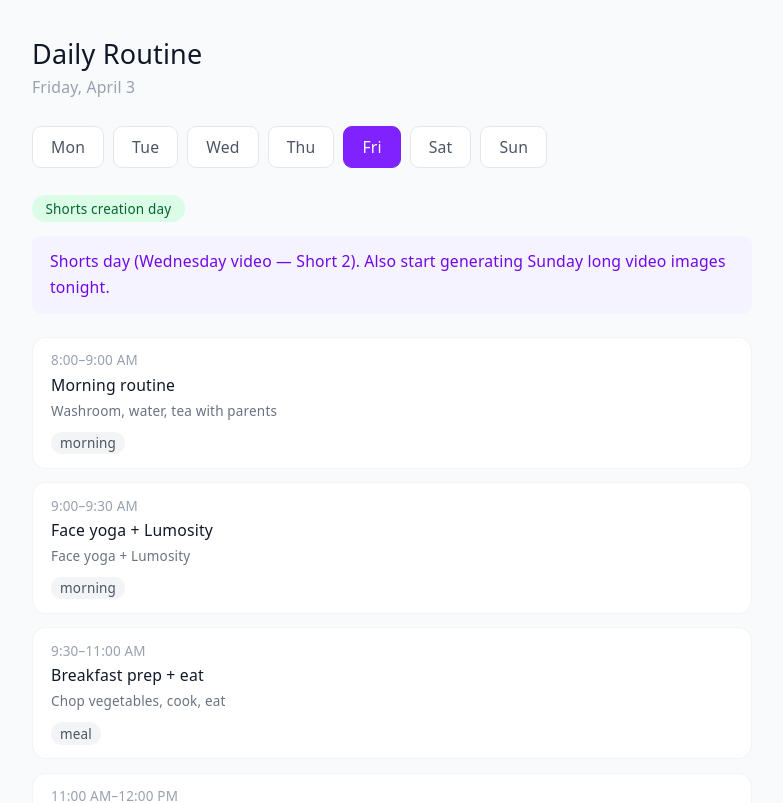
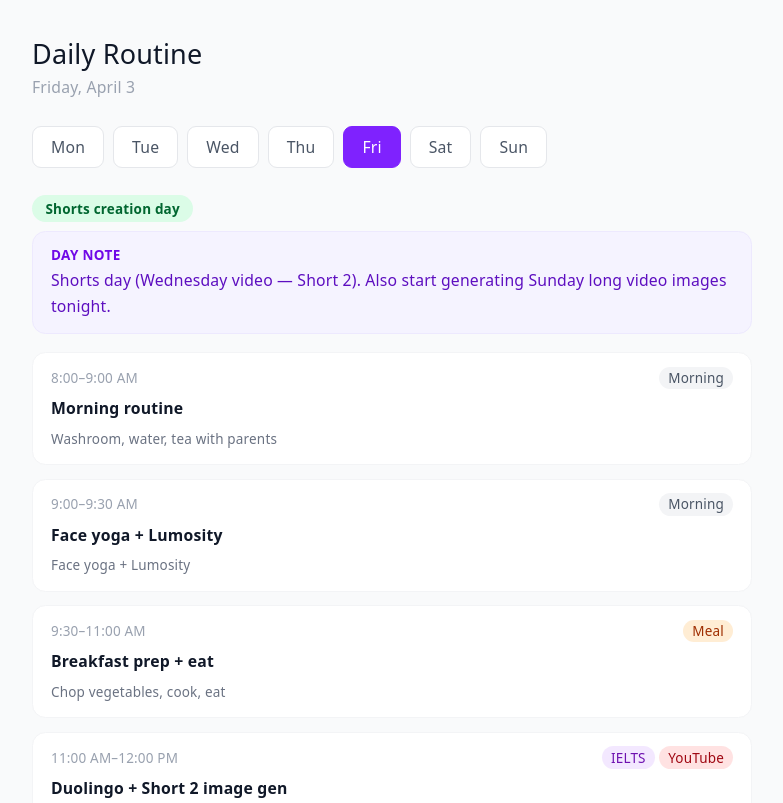
Before and after one commit to AJoty2023/To-do-list, a React (Vite) app: page / in a window 1280 px wide. Shown: the top 803 px of the page, without its empty margins (248-1031 px from the left). Built offline with nearby package versions, Linux system fonts and the light colour scheme.

Commit message:
Block Card

```diff
--- /dev/null
+++ b/src/components/BlockCard.tsx
@@ -0,0 +1,53 @@
+import type { Block } from '../types'
+
+const tagMeta: Record<string, { label: string; className: string }> = {
+  ielts:   { label: 'IELTS',    className: 'bg-purple-100 text-purple-800 dark:bg-purple-900/40 dark:text-purple-300' },
+  gre:     { label: 'GRE',      className: 'bg-violet-100 text-violet-800 dark:bg-violet-900/40 dark:text-violet-300' },
+  youtube: { label: 'YouTube',  className: 'bg-red-100 text-red-800 dark:bg-red-900/40 dark:text-red-300' },
+  cpp:     { label: 'C++',      className: 'bg-blue-100 text-blue-800 dark:bg-blue-900/40 dark:text-blue-300' },
+  github:  { label: 'GitHub',   className: 'bg-green-100 text-green-800 dark:bg-green-900/40 dark:text-green-300' },
+  skill:   { label: 'Skill',    className: 'bg-teal-100 text-teal-800 dark:bg-teal-900/40 dark:text-teal-300' },
+  prayer:  { label: 'Prayer',   className: 'bg-amber-100 text-amber-800 dark:bg-amber-900/40 dark:text-amber-300' },
+  walk:    { label: 'Walk',     className: 'bg-emerald-100 text-emerald-800 dark:bg-emerald-900/40 dark:text-emerald-300' },
+  meal:    { label: 'Meal',     className: 'bg-orange-100 text-orange-800 dark:bg-orange-900/40 dark:text-orange-300' },
+  morning: { label: 'Morning',  className: 'bg-gray-100 text-gray-600 dark:bg-gray-700 dark:text-gray-300' },
+}
+
+interface Props {
+  readonly block: Block
+}
+
+export function BlockCard({ block }: Props) {
+  return (
+    <div className="bg-white dark:bg-gray-800 border border-gray-100 dark:border-gray-700 rounded-xl px-4 py-3 flex flex-col gap-2">
+
+      <div className="flex items-start justify-between gap-2">
+        <span className="text-xs font-medium text-gray-400 dark:text-gray-500 whitespace-nowrap pt-0.5">
+          {block.time}
+        </span>
+        <div className="flex flex-wrap gap-1 justify-end">
+          {block.tags.map((tag) => {
+            const meta = tagMeta[tag]
+            return (
+              <span
+                key={tag}
+                className={`text-xs px-2 py-0.5 rounded-full font-medium ${meta?.className ?? 'bg-gray-100 text-gray-600'}`}
+              >
+                {meta?.label ?? tag}
+              </span>
+            )
+          })}
+        </div>
+      </div>
+
+      <p className="text-sm font-semibold text-gray-900 dark:text-gray-100 leading-snug">
+        {block.title}
+      </p>
+
+      <p className="text-xs text-gray-500 dark:text-gray-400 leading-relaxed">
+        {block.description}
+      </p>
+
+    </div>
+  )
+}
--- a/src/components/DayView.tsx
+++ b/src/components/DayView.tsx
@@ -1,17 +1,5 @@
 import type { DaySchedule } from '../types'
-
-const tagColors: Record<string, string> = {
-  ielts:   'bg-purple-100 text-purple-800 dark:bg-purple-900/40 dark:text-purple-300',
-  gre:     'bg-purple-100 text-purple-800 dark:bg-purple-900/40 dark:text-purple-300',
-  youtube: 'bg-red-100 text-red-800 dark:bg-red-900/40 dark:text-red-300',
-  cpp:     'bg-blue-100 text-blue-800 dark:bg-blue-900/40 dark:text-blue-300',
-  github:  'bg-green-100 text-green-800 dark:bg-green-900/40 dark:text-green-300',
-  skill:   'bg-teal-100 text-teal-800 dark:bg-teal-900/40 dark:text-teal-300',
-  prayer:  'bg-amber-100 text-amber-800 dark:bg-amber-900/40 dark:text-amber-300',
-  walk:    'bg-teal-100 text-teal-800 dark:bg-teal-900/40 dark:text-teal-300',
-  meal:    'bg-gray-100 text-gray-600 dark:bg-gray-700 dark:text-gray-300',
-  morning: 'bg-gray-100 text-gray-600 dark:bg-gray-700 dark:text-gray-300',
-}
+import { BlockCard } from './BlockCard'
 
 const ytBadgeStyle: Record<string, string> = {
   long:  'bg-red-100 text-red-800 dark:bg-red-900/40 dark:text-red-300',
@@ -20,7 +8,7 @@ const ytBadgeStyle: Record<string, string> = {
 }
 
 const ytBadgeLabel: Record<string, string> = {
-  long:  'Long video upload day',
+  long:  'Long video upload day — 9 PM',
   short: 'Shorts creation day',
   off:   'YouTube off day',
 }
@@ -31,43 +19,30 @@ interface Props {
 
 export function DayView({ day }: Props) {
   return (
-    <div>
-      <div className="flex items-center gap-3 mb-3">
-        <span className={`text-xs font-medium px-3 py-1 rounded-full ${ytBadgeStyle[day.ytBadge]}`}>
+    <div className="flex flex-col gap-4">
+
+      {/* Day badge + note banner */}
+      <div className="flex flex-col gap-2">
+        <span className={`self-start text-xs font-semibold px-3 py-1 rounded-full ${ytBadgeStyle[day.ytBadge]}`}>
           {ytBadgeLabel[day.ytBadge]}
         </span>
+        <div className="bg-violet-50 dark:bg-violet-900/20 border border-violet-100 dark:border-violet-800 rounded-xl px-4 py-3">
+          <p className="text-xs font-semibold text-violet-700 dark:text-violet-300 mb-1 uppercase tracking-wide">
+            Day note
+          </p>
+          <p className="text-sm text-violet-800 dark:text-violet-200 leading-relaxed">
+            {day.note}
+          </p>
+        </div>
       </div>
 
-      <p className="text-sm text-violet-700 dark:text-violet-300 bg-violet-50 dark:bg-violet-900/20 rounded-lg px-4 py-3 mb-5 leading-relaxed">
-        {day.note}
-      </p>
-
+      {/* Block list */}
       <div className="flex flex-col gap-3">
         {day.blocks.map((block) => (
-          <div
-            key={block.id}
-            className="bg-white dark:bg-gray-800 border border-gray-100 dark:border-gray-700 rounded-xl px-4 py-3"
-          >
-            <p className="text-xs text-gray-400 mb-1">{block.time}</p>
-            <p className="text-sm font-medium text-gray-900 dark:text-gray-100 mb-1">
-              {block.title}
-            </p>
-            <p className="text-xs text-gray-500 dark:text-gray-400 leading-relaxed mb-2">
-              {block.description}
-            </p>
-            <div className="flex flex-wrap gap-1">
-              {block.tags.map((tag) => (
-                <span
-                  key={tag}
-                  className={`text-xs px-2 py-0.5 rounded-full font-medium ${tagColors[tag] ?? 'bg-gray-100 text-gray-600'}`}
-                >
-                  {tag}
-                </span>
-              ))}
-            </div>
-          </div>
+          <BlockCard key={block.id} block={block} />
         ))}
       </div>
+
     </div>
   )
 }
```
